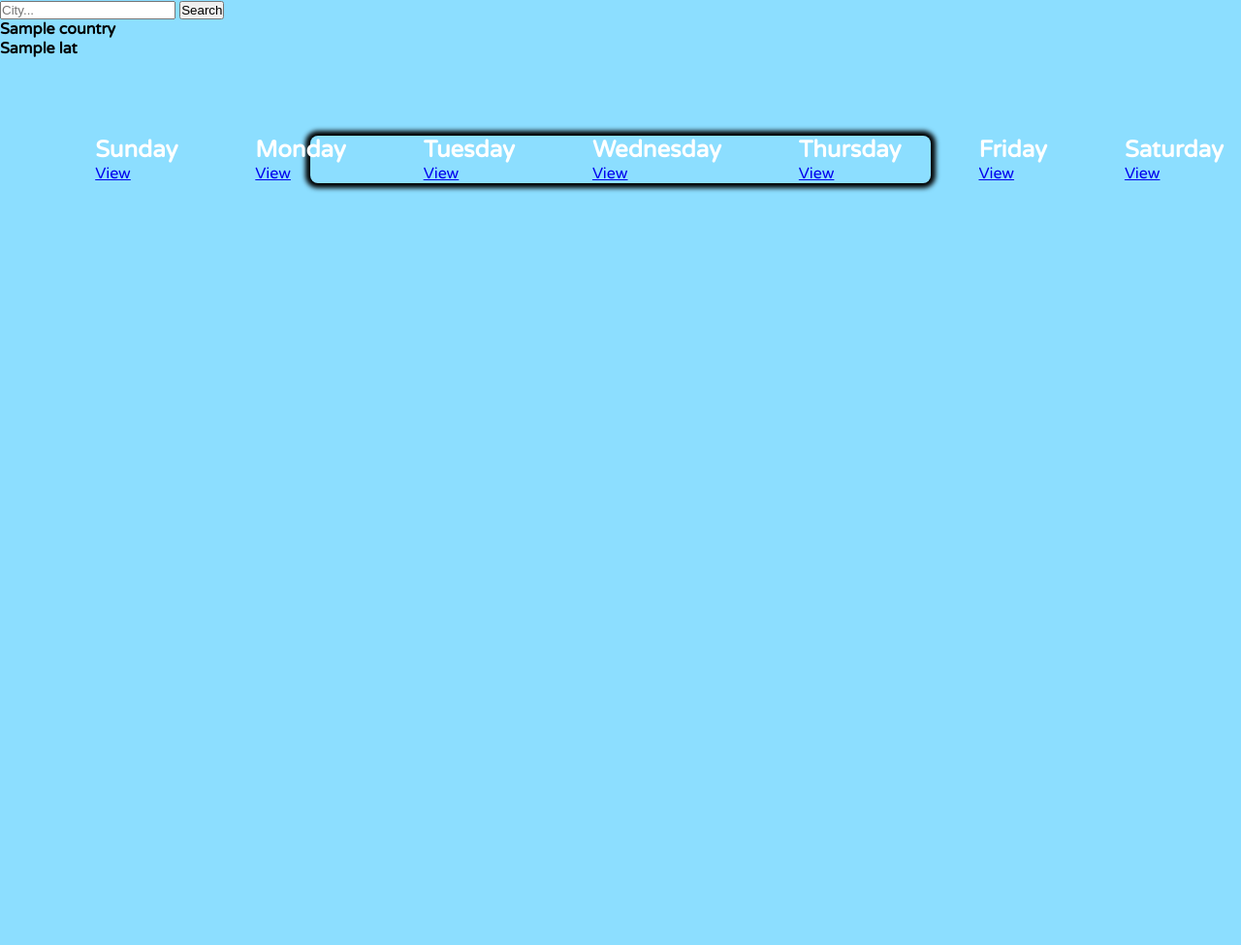
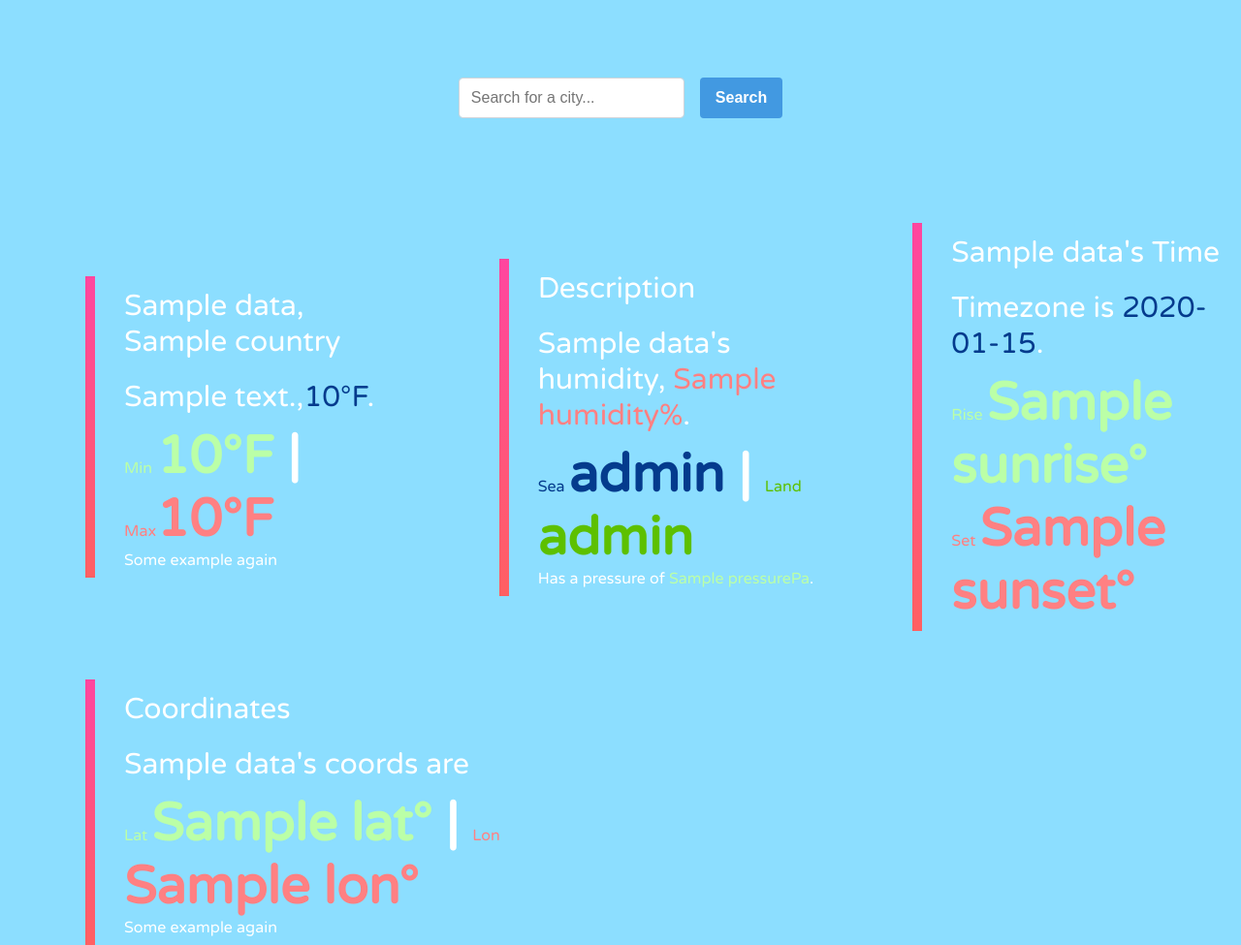
Before and after one commit to EdrisaJobe/theforecastapp, a Django app: template templates/app/index.html in a window 1280 px wide. Shown: the part 80-1055 px from the top of the page at 97% size. Before the commit the page ends 800 px from the top, so only its background shows below. Run offline with Django 4.2, Linux system fonts and the light colour scheme; the template is opened without the code that fills it: most values are stand-ins (such as "Sample title", 1, 10 or a date in 2020).

Commit message:
UI update

```diff
--- a/static/css/index.css
+++ b/static/css/index.css
@@ -1,22 +1,127 @@
-.container{
+form {
   display: flex;
   justify-content: center;
-    margin: 5rem 20rem 0 20rem;
-    box-shadow: 0px 0px 5px 5px;
-    border-radius: 8px;
+  margin-top: 5rem;
+}
+.row-1 {
+  display: flex;
+  justify-content: space-between;
+  align-items: center;
+  margin-top: 100px;
+}
+.row-2 {
+  display: flex;
+  justify-content: space-between;
+  align-items: center;
+  margin-top: 50px;
 }
 
-.card{
-    margin-left: 5rem;
+.current{
+  color: #043b8d;
+}
+.min{
+  color: rgb(187, 255, 167);
+}
+.max{
+  color: #ff8082;
+}
+.sea{
+  color: #043b8d;
+}
+.land{
+  color: #5dc000;
+}
+
+h2{
   color: #fff;
+  display: inline;
 }
-@media(max-width: 1000px){
-    .container{
-        display: block;
-        margin: 3rem 2rem 0 2rem ;
 
+.col {
+  flex-basis: 40%;
+  position: relative;
+  margin-left: 8rem;
 }
-    .card{
+.col h2 {
+  font-size: 54px;
+}
+.col h3 {
+  font-size: 30px;
+  color: #fff;
+  font-weight: 100;
+  margin: 20px 0 10px;
+}
+.col p {
+  font-size: 16px;
+  color: #fff;
+  font-weight: 100;
+}
+.col::after {
+  content: "";
+  width: 10px;
+  height: 100%;
+  background: linear-gradient(#ff469f, #ff6062);
+  position: absolute;
+  left: -40px;
+  top: 8px;
+}
+
+input {
+  padding: 6px 12px;
+  font-size: 16px;
+  font-weight: 400;
+  line-height: 1.5;
+  color: #212529;
+  background-color: #fff;
+  background-clip: padding-box;
+  border: 1px solid #ced4da;
+  appearance: none;
+  border-radius: 4px;
+  transition: border-color 0.15s ease-in-out, box-shadow 0.15s ease-in-out;
+}
+input:focus {
+  color: #212529;
+  background-color: #fff;
+  border-color: #86b7fe;
+  outline: 0;
+  box-shadow: 0 0 0 0.25rem rgb(13 110 253 / 25%);
+}
+
+button {
+  display: inline-block;
+  outline: 0;
+  border: 0;
+  cursor: pointer;
+  background-color: #4299e1;
+  border-radius: 4px;
+  padding: 8px 16px;
+  font-size: 16px;
+  font-weight: 700;
+  color: white;
+  line-height: 26px;
   margin-left: 1rem;
 }
+button:hover {
+  background-color: #6dbdff;
 }
+
+@media (max-width: 1000px) {
+  .bar{
+    display: none;
+  }
+  .row-1 {
+    display: inline-block;
+    flex-wrap: wrap;
+  }
+  .row-2 {
+    display: inline-block;
+    flex-wrap: wrap;
+  }
+  .nl{
+    display: flex;
+  }
+  .col {
+    margin-bottom: 2rem;
+    z-index: -1;
+  }
+}
--- a/templates/app/index.html
+++ b/templates/app/index.html
@@ -1,51 +1,74 @@
 {% extends 'base.html' %}
 {% load static %}
-{% block css %}<link rel="stylesheet"href="{% static 'css/index.css' %}"/>{% endblock css %}
-
+{% block css %}<link rel="stylesheet" href="{% static 'css/index.css' %}"/>{% endblock css %}
 
 {% block content %}
 <form method="POST">
   {% csrf_token %}
-    <input type="text" name="city" placeholder="City...">
+  <input type="text" name="city" placeholder="Search for a city..." />
   <button type="submit">Search</button>
 </form>
+
 {% if data_list %}
-    <h4>{{ data_list.sys.country }}</h4>
-    <h4>{{ data_list.coord.lat }}</h4>
-{% endif %}
-
-<section class="container">
-    <div class="card">
-        <h2>Sunday</h2>
-        <a href="#">View</a>
+<!-- Row 1 -->
+<div class="row-1">
+  <div class="col">
+    <h3>{{ data_list.name }}, {{ data_list.sys.country }}</h3>
+    <h3>
+      {{ data_list.weather.0.description }},<span class="current">{{ data_list.main.temp }}°F</span>.
+    </h3>
+    <span class="min nl">Min</span>
+    <h2>
+      <span class="min">{{ data_list.main.temp_min }}°F</span>
+      <span class="bar">|</span></h2><span class="max nl"> Max</span><h2><span class="max">{{ data_list.main.temp_max }}°F</span></h2>
+    <p>Some example again</p>
   </div>
-    <div class="card">
-        <h2>Monday</h2>
-        <a href="#">View</a>
+  <div class="col">
+    <h3>Description</h3>
+    <h3>
+      {{ data_list.name }}'s humidity,
+      <span class="max">{{ data_list.main.humidity }}%</span>.
+    </h3>
+    <span class="sea nl">Sea</span>
+    <h2>
+      <span class="sea"
+        >{% if data_list.main.sea_level %} {{ data_list.main.sea_level }} {% else %} None {% endif %}</span
+      >
+      <span class="bar">|</span>
+    </h2>
+    <span class="land nl">Land</span>
+    <h2>
+      <span class="land"
+        >{% if data_list.main.grnd_level %}{{ data_list.main.grnd_level }} {% else %} None {% endif %}</span
+      >
+    </h2>
+    <p>Has a pressure of <span class="min">{{ data_list.main.pressure }}Pa</span>.</p>
   </div>
-    <div class="card">
-        <h2>Tuesday</h2>
-        <a href="#">View</a>
+  <div class="col">
+    <h3>{{ data_list.name }}'s Time</h3>
+    <h3> Timezone is <span class="sea">{{ data_list.timezone }}</span>.</h3>
+    <span class="min nl">Rise</span>
+    <h2>
+      <span class="min">{{ data_list.sys.sunrise }}°</span>
+    </h2><br>
+    <span class="max nl">Set</span>
+    <h2><span class="max">{{ data_list.sys.sunset }}°</span></h2>
   </div>
-    <div class="card">
-        <h2>Wednesday</h2>
-        <a href="#">View</a>
-    </div>
-    <div class="card">
-        <h2>Thursday</h2>
-        <a href="#">View</a>
-    </div>
-    <div class="card">
-        <h2>Friday</h2>
-        <a href="#">View</a>
-    </div>
-    <div class="card">
-        <h2>Saturday</h2>
-        <a href="#">View</a>
 </div>
 
-</section>
-
-
-
-{% endblock content %}
+<!-- Row 2 -->
+<div class="row-2">
+  <div class="col">
+    <h3>Coordinates</h3>
+    <h3>{{ data_list.name }}'s coords are</h3>
+    <span class="min nl">Lat</span>
+    <h2>
+      <span class="min">{{ data_list.coord.lat }}°</span>
+      <span class="bar">|</span>
+    </h2>
+    <span class="max nl">Lon</span>
+    <h2><span class="max">{{ data_list.coord.lon }}°</span></h2>
+    <p>Some example again</p>
+  </div>
+</div>
+{% endif %} {% endblock content %}
```
Also changed, not shown: app/views.py (+10 -10 lines). Lines whose indentation alone changed are shown as unchanged.
